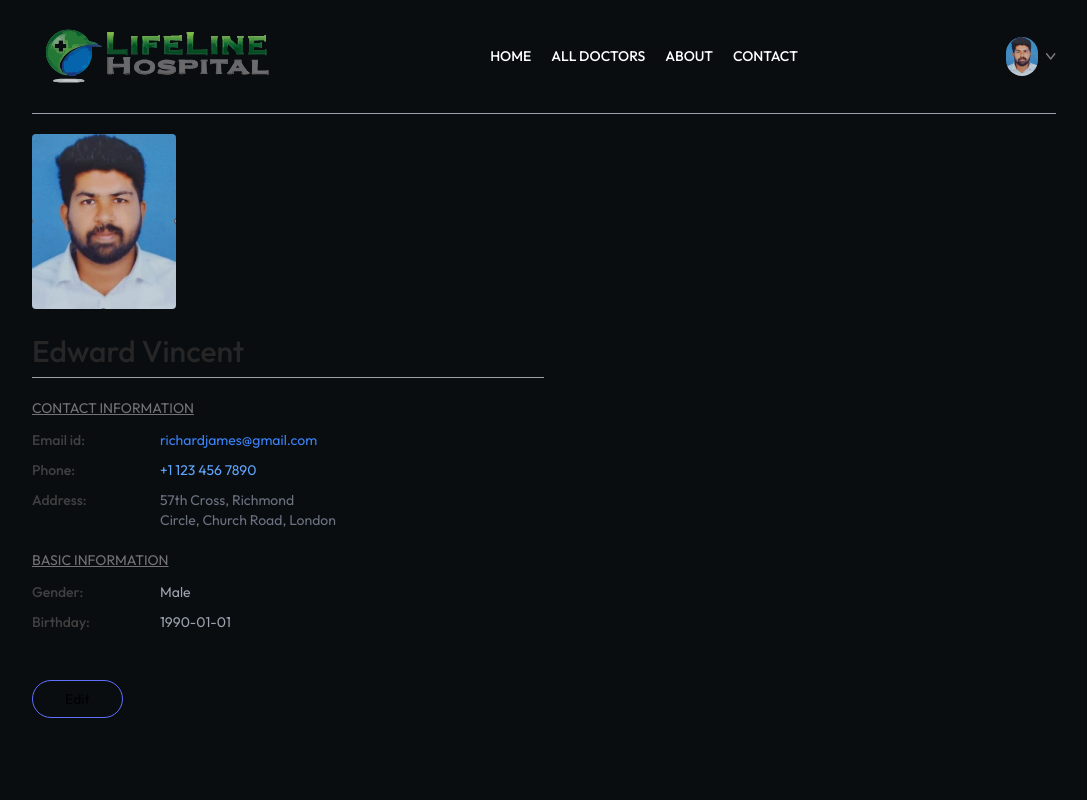
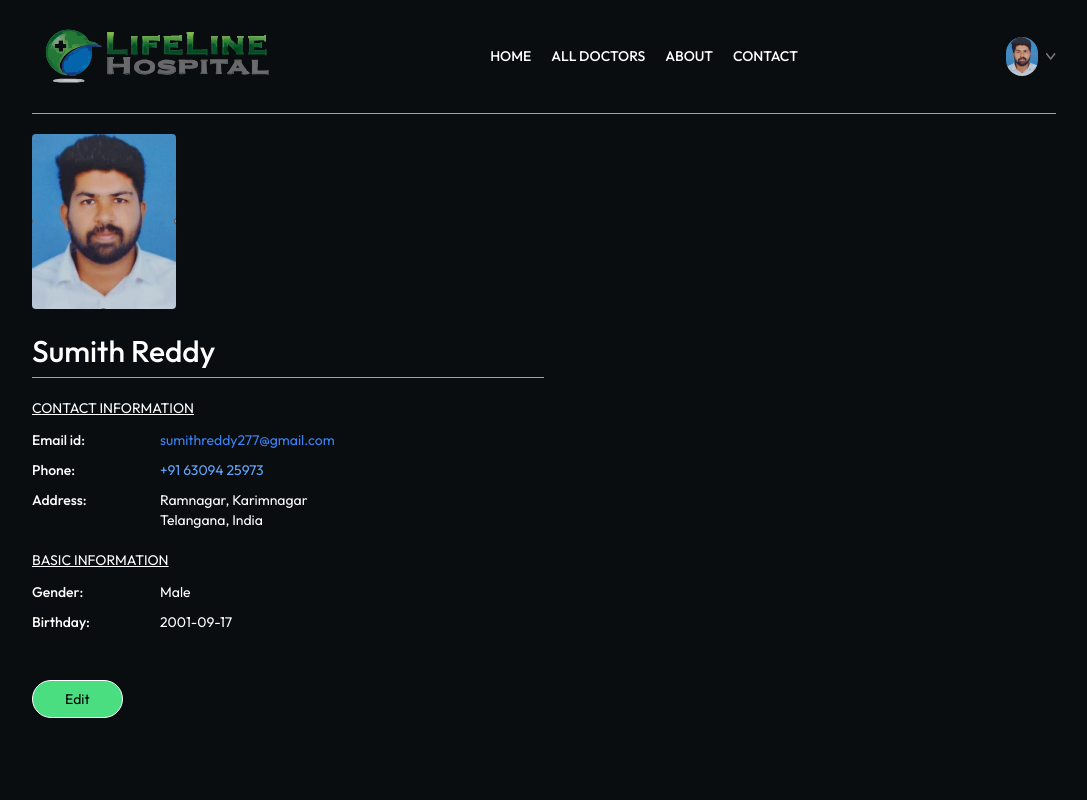
Before and after one commit to amshugannu/Hospital-Appointment-Booking, a React (Vite) app: page /my-profile in a window 1280 px wide. Shown: the top 800 px of the page, without its empty margins (96-1183 px from the left). Built offline with nearby package versions, Linux system fonts and the light colour scheme.

Commit message:
Update MyProfile.jsx

```diff
--- a/src/pages/MyProfile.jsx
+++ b/src/pages/MyProfile.jsx
@@ -2,16 +2,16 @@ import React, { useState } from 'react'
 import {assets} from '../assets/assets'
 const MyProfile = () => {
   const [userData,setUserData]=useState({
-    name:"Edward Vincent",
+    name:"Sumith Reddy",
     image:assets.profile_pic,
-    email:'richardjames@gmail.com',
-    phone:'+1 123 456 7890',
+    email:'sumithreddy277@gmail.com',
+    phone:'+91 63094 25973',
     address:{
-      line1:'57th Cross, Richmond',
-      line2:"Circle, Church Road, London"
+      line1:'Ramnagar, Karimnagar',
+      line2:"Telangana, India"
     },
     gender:'Male',
-    dob:'1990-01-01'
+    dob:'2001-09-17'
   })
   const [isEdit,setIsEdit]=useState(false);
 
@@ -20,30 +20,30 @@ const MyProfile = () => {
 
       <img className='w-36 rounded' src={userData.image} alt='' />
       {
-        isEdit ? <input className='bg-gray-50 text-3xl font-medium max-w-60 mt-4' type="text" value={userData.name} onChange={e=>setUserData(prev=>({...prev,name:e.target.value}))} />
-        :<p className='font-medium text-3xl text-neutral-800 mt-4'>{userData.name}</p>
+        isEdit ? <input className='bg-black text-3xl font-medium max-w-60 mt-4' type="text" value={userData.name} onChange={e=>setUserData(prev=>({...prev,name:e.target.value}))} />
+        :<p className='font-medium text-3xl text-white mt-4'>{userData.name}</p>
       }
       <hr className='bg-zinc-400 h-[1px] border-none' />
       <div>
-        <p className='text-neutral-500 underline mt-3' >CONTACT INFORMATION</p>
-        <div className='grid grid-cols-[1fr_3fr] gap-y-2.5 mt-3 text-neutral-700'>
+        <p className='text-white underline mt-3' >CONTACT INFORMATION</p>
+        <div className='grid grid-cols-[1fr_3fr] gap-y-2.5 mt-3 text-white'>
           <p className='font-medium'>Email id:</p>
           <p className='text-blue-500'>{userData.email}</p>
           <p className='font-medium'>Phone:</p>
           {
         isEdit
-          ? <input className='bg-gray-100 max-w-52' type="number" value={userData.phone} onChange={e=>setUserData(prev=>({...prev,phone:e.target.value}))} />
+          ? <input className='bg-black max-w-52' type="number" value={userData.phone} onChange={e=>setUserData(prev=>({...prev,phone:e.target.value}))} />
           :<p className='text-blue-400'>{userData.phone}</p>
       }
       <p className='font-medium'>Address:</p>
       {
         isEdit
         ? <p>
-          <input className='bg-gray-50' onChange={(e) => setUserData(prev => ({...prev,address: {...prev.address,line1:e.target.value}}))} value={userData.address.line1} type="text"/>
+          <input className='bg-black' onChange={(e) => setUserData(prev => ({...prev,address: {...prev.address,line1:e.target.value}}))} value={userData.address.line1} type="text"/>
           <br />
-          <input className='bg-gray-50' onChange={(e) => setUserData(prev => ({...prev,address: {...prev.address,line2:e.target.value}}))} value={userData.address.line2} type="text"/>
+          <input className='bg-black' onChange={(e) => setUserData(prev => ({...prev,address: {...prev.address,line2:e.target.value}}))} value={userData.address.line2} type="text"/>
         </p>
-        : <p className='text-gray-500'>
+        : <p className='text-white'>
           {userData.address.line1}
           <br />
           {userData.address.line2}
@@ -53,23 +53,23 @@ const MyProfile = () => {
       </div>
 
       <div>
-        <p className='text-neutral-500 underline mt-3'>BASIC INFORMATION</p>
-        <div className='grid grid-cols-[1fr_3fr] gap-y-2.5 mt-3 text-neutral-700'>
+        <p className='text-white underline mt-3'>BASIC INFORMATION</p>
+        <div className='grid grid-cols-[1fr_3fr] gap-y-2.5 mt-3 text-white'>
           <p className='font-medium'>Gender:</p>
           {
-        isEdit ? <select className='max-w-20 bg-gray-100' onChange={(e)=>setUserData(prev => ({...prev,gender:e.target.value}))} value={userData.gender}>
+        isEdit ? <select className='max-w-20 bg-black' onChange={(e)=>setUserData(prev => ({...prev,gender:e.target.value}))} value={userData.gender}>
           <option value="Male">Male</option>
           <option value="Female">Female</option>
 
         </select>
-        :<p className='text-gray-400' >{userData.gender}</p>
+        :<p className='text-white' >{userData.gender}</p>
       }
 
       <p className='font-medium'>Birthday:</p>
       {
         isEdit
-        ? <input className='max-w-28 bg-gray-100' type='date' onChange={(e)=>setUserData(prev => ({...prev,dob:e.target.value}))} value={userData.dob} />
-        :<p className='text-gray-400'>{userData.dob}</p>
+        ? <input className='max-w-28 border-white  rounded-full bg-black' type='date' onChange={(e)=>setUserData(prev => ({...prev,dob:e.target.value}))} value={userData.dob} />
+        :<p className='text-white'>{userData.dob}</p>
         }
 
 
@@ -79,8 +79,8 @@ const MyProfile = () => {
       <div className='mt-10'>
         {
           isEdit
-          ? <button className='border border-primary px-8 py-2 rounded-full hover:bg-primary hover:text-white transition-all' onClick={()=>setIsEdit(false)} >Save information</button>
-          : <button className='border border-primary px-8 py-2 rounded-full hover:bg-primary hover:text-white transition-all' onClick={()=>setIsEdit(true)}>Edit</button>
+          ? <button className='border border-white px-8 py-2 rounded-full bg-green-400 hover:bg-primary hover:text-white transition-all' onClick={()=>setIsEdit(false)} >Save information</button>
+          : <button className='border border-white px-8 py-2 rounded-full bg-green-400 hover:bg-primary hover:text-white transition-all' onClick={()=>setIsEdit(true)}>Edit</button>
         }
 
       </div>
```
